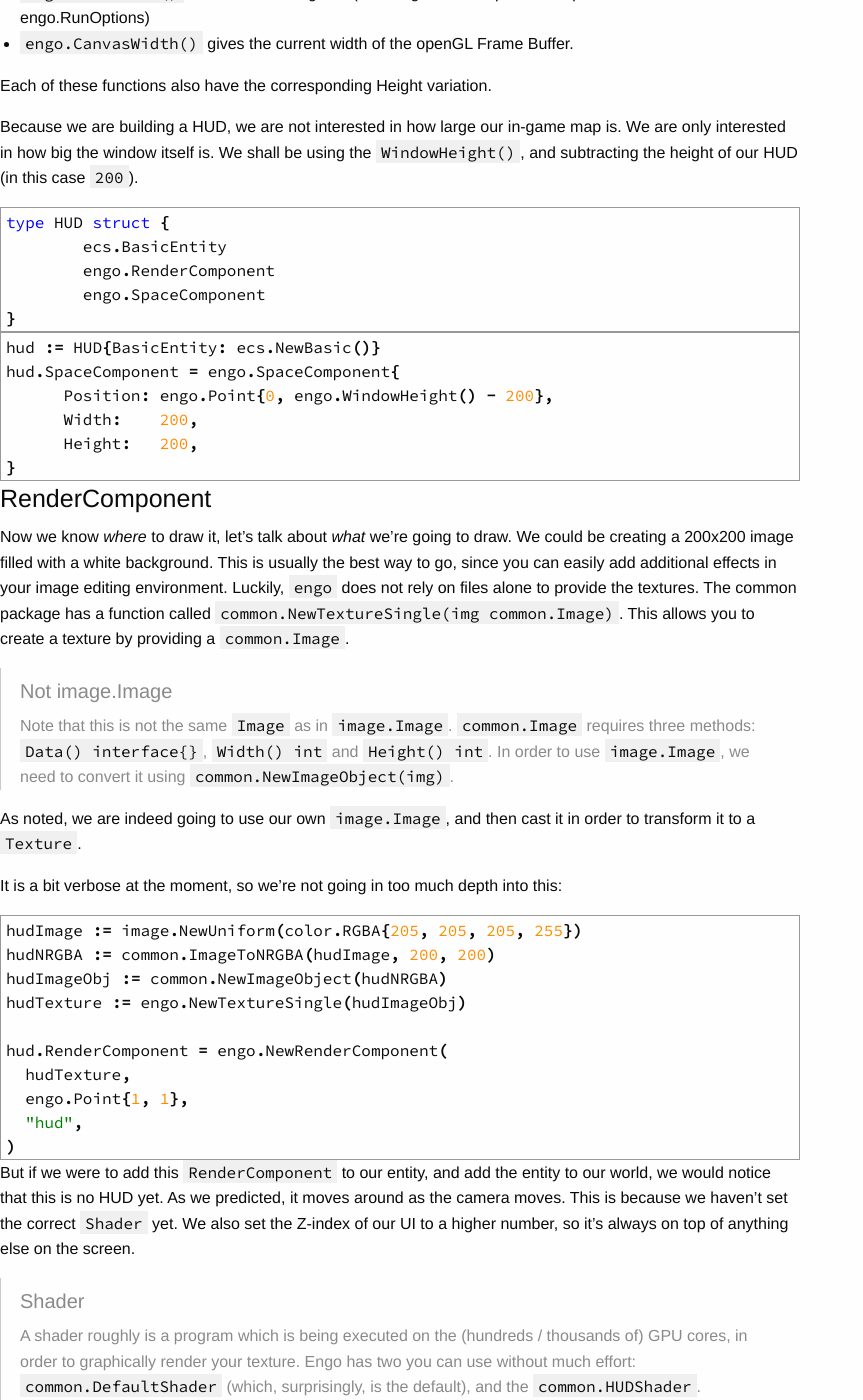
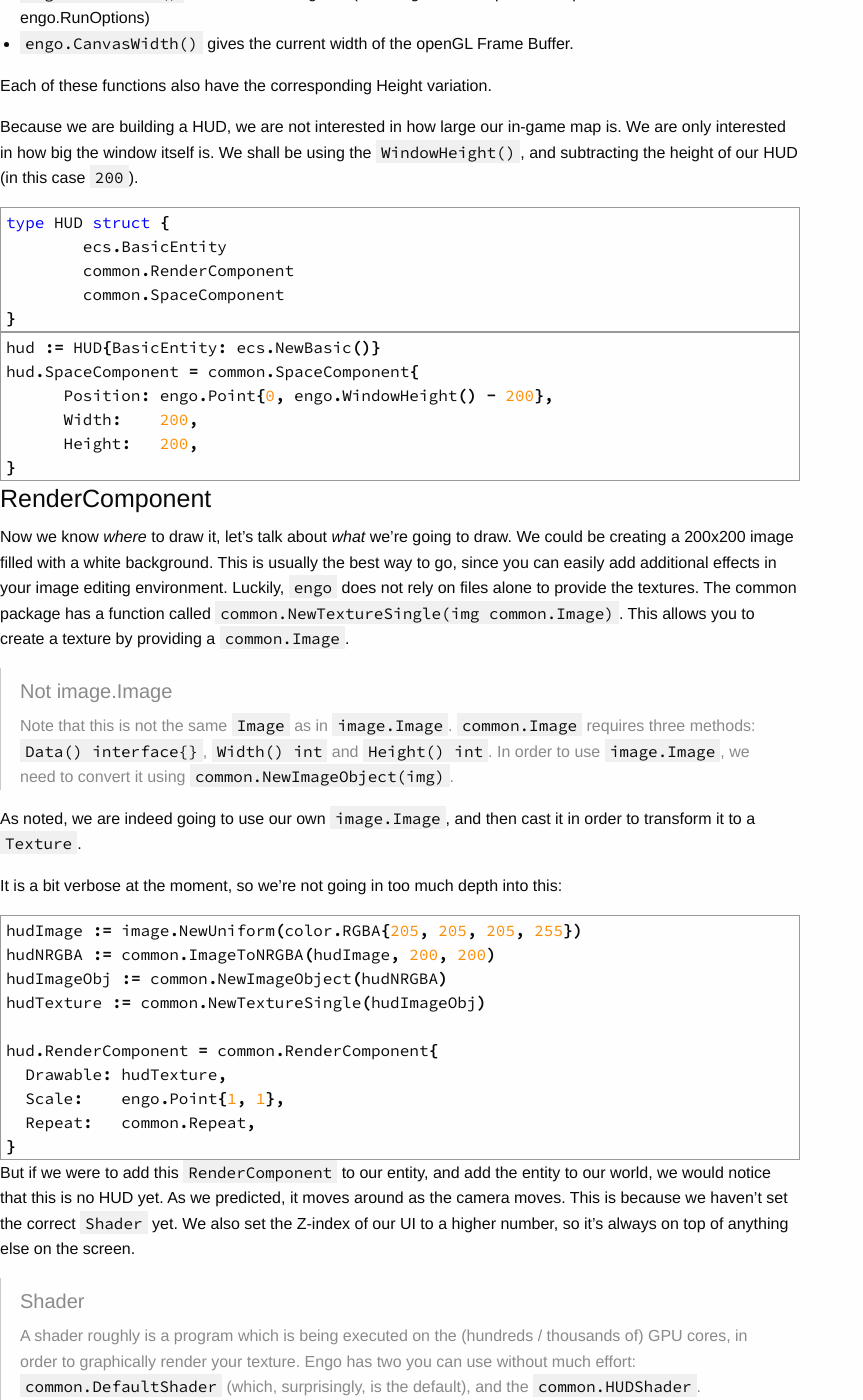
Before and after one commit to EngoEngine/engoengine.github.io, a Jekyll site: the page built from tutorials/_posts/2018-05-30-hud.md, in a window 1280 px wide and 1400 px high, scrolled down 1138 px. Shown: the whole window, without its empty margins (0-863 px from the left). Built offline with Jekyll 4.4.1, drawn with Linux system fonts in a browser that asks for light colours; nearby versions of some CDN libraries.

Commit message:
Fix engo vs common mismatch in tutorial 4 (HUD), now matches example code

```diff
--- a/tutorials/_posts/2018-05-30-hud.md
+++ b/tutorials/_posts/2018-05-30-hud.md
@@ -51,14 +51,14 @@ using the `WindowHeight()`, and subtracting the height of our HUD (in this case
 {% highlight go %}
 type HUD struct {
 	ecs.BasicEntity
-	engo.RenderComponent
-	engo.SpaceComponent
+	common.RenderComponent
+	common.SpaceComponent
 }
 {% endhighlight %}
 
 {% highlight go %}
 hud := HUD{BasicEntity: ecs.NewBasic()}
-hud.SpaceComponent = engo.SpaceComponent{
+hud.SpaceComponent = common.SpaceComponent{
       Position: engo.Point{0, engo.WindowHeight() - 200},
       Width:    200,
       Height:   200,
@@ -90,13 +90,13 @@ It is a bit verbose at the moment, so we're not going in too much depth into thi
 hudImage := image.NewUniform(color.RGBA{205, 205, 205, 255})
 hudNRGBA := common.ImageToNRGBA(hudImage, 200, 200)
 hudImageObj := common.NewImageObject(hudNRGBA)
-hudTexture := engo.NewTextureSingle(hudImageObj)
+hudTexture := common.NewTextureSingle(hudImageObj)
 
-hud.RenderComponent = engo.NewRenderComponent(
-  hudTexture,
-  engo.Point{1, 1},
-  "hud",
-)
+hud.RenderComponent = common.RenderComponent{
+  Drawable: hudTexture,
+  Scale:    engo.Point{1, 1},
+  Repeat:   common.Repeat,
+}
 {% endhighlight %}
 
 But if we were to add this `RenderComponent` to our entity, and add the entity to our world, we would notice that this
@@ -119,7 +119,7 @@ hud.RenderComponent.SetZIndex(1)
 // And finally add it to the world:
 for _, system := range world.Systems() {
   switch sys := system.(type) {
-    case *engo.RenderSystem:
+    case *common.RenderSystem:
       sys.Add(&hud.BasicEntity, &hud.RenderComponent, &hud.SpaceComponent)
   }
 }
```
